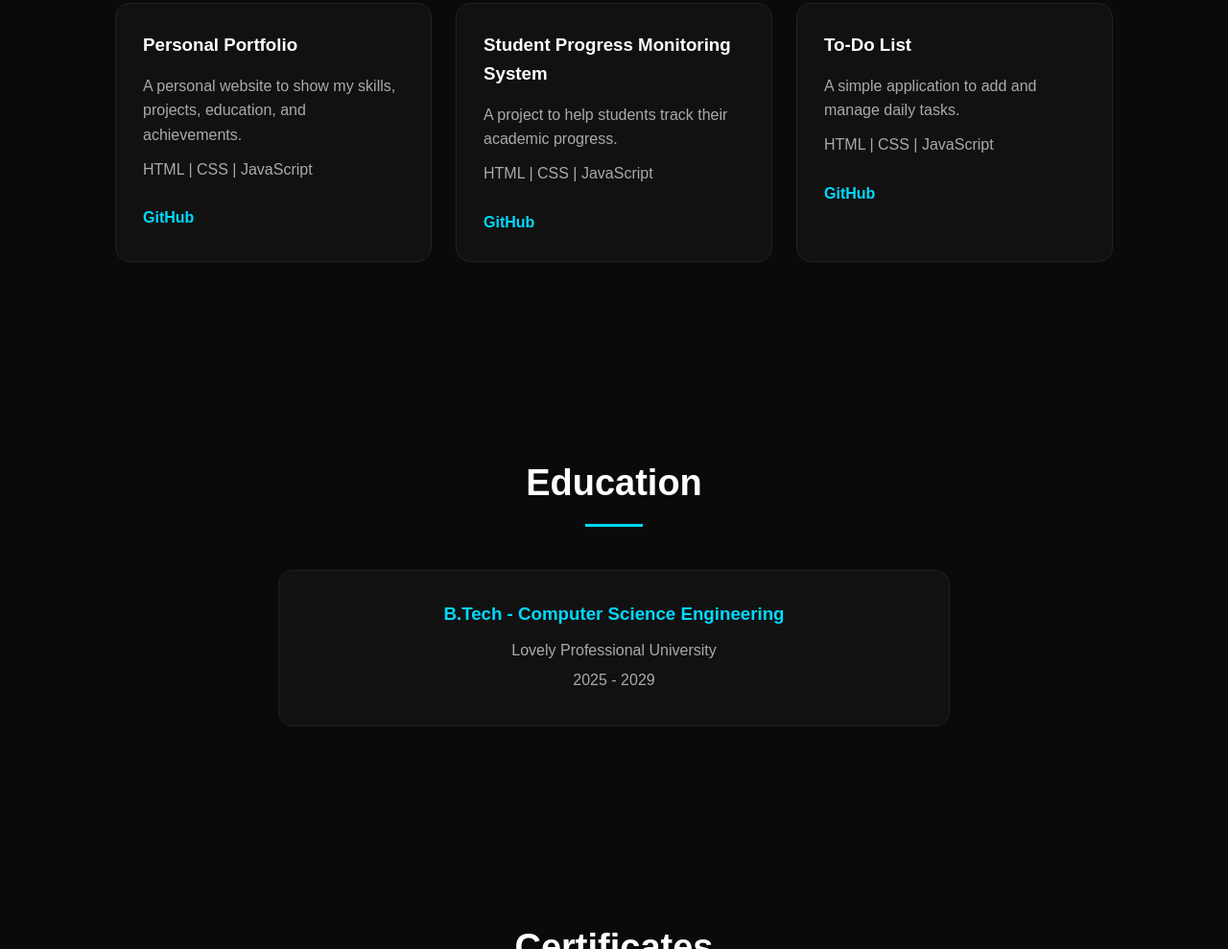
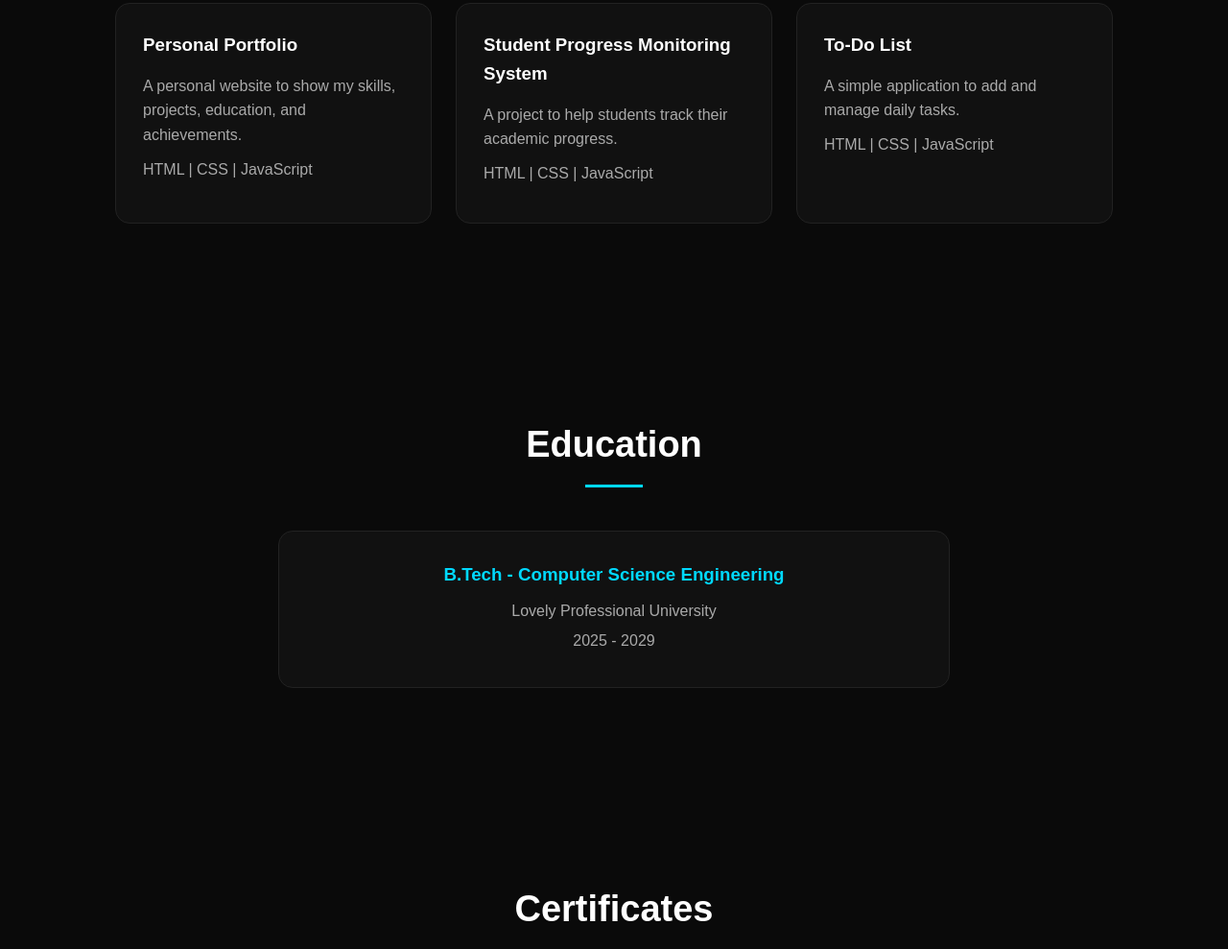
Before and after one commit to aghaz-the/portfolio, a plain HTML site: page index.html in a window 1280 px wide. Shown: the part 1981-2970 px from the top of the page at 96% size. Drawn offline with Linux system fonts and the light colour scheme; a script that the page names is missing.

Commit message:
Updated projects section

```diff
--- a/index.html
+++ b/index.html
@@ -125,7 +125,7 @@
                     HTML | CSS | JavaScript
                 </p>
 
-                <a href="#">GitHub</a>
+                <!-- <a href="#">GitHub</a> -->
                 <!-- <a href="#">Live Demo</a> -->
             </div>
 
@@ -142,7 +142,7 @@
                     HTML | CSS | JavaScript
                 </p>
 
-                <a href="#">GitHub</a>
+                <!-- <a href="#">GitHub</a> -->
                 <!-- <a href="#">Live Demo</a> -->
             </div>
 
@@ -159,7 +159,7 @@
                     HTML | CSS | JavaScript
                 </p>
 
-                <a href="#">GitHub</a>
+                <!-- <a href="#">GitHub</a> -->
                 <!-- <a href="#">Live Demo</a> -->
             </div>
 
```
